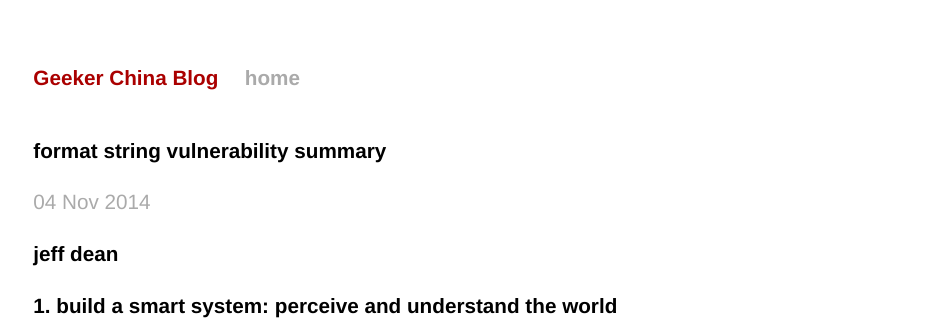
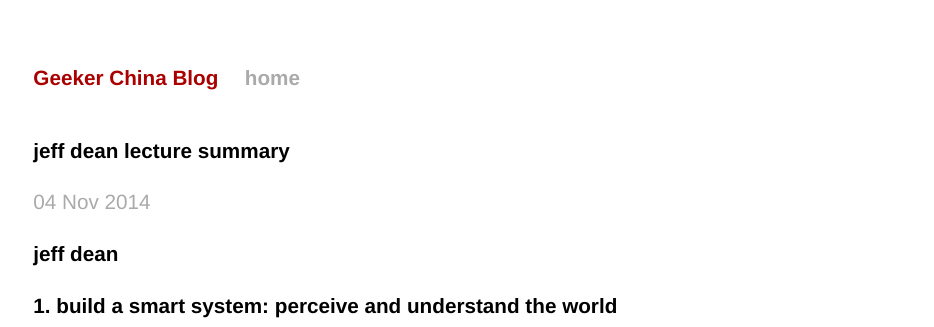
Before and after one commit to geekerchina/blog, a Jekyll site: the page built from _posts/2014-11-04-jeff_dean.md, in a window 1280 px wide. Shown: the top 327 px of the page, without its empty margins (172-1106 px from the left). Built offline with Jekyll 4.4.1, drawn with Linux system fonts in a browser that asks for light colours; Markdown is read by kramdown in place of the engine named in the settings.

Commit message:
bug fixed

```diff
--- a/_posts/2014-11-04-jeff_dean.md
+++ b/_posts/2014-11-04-jeff_dean.md
@@ -1,6 +1,6 @@
 ---
 layout: ctf
-title: "format string vulnerability summary"
+title: "jeff dean lecture summary"
 date: 2014-11-04 15:50:49
 categories: post
 ---
```
